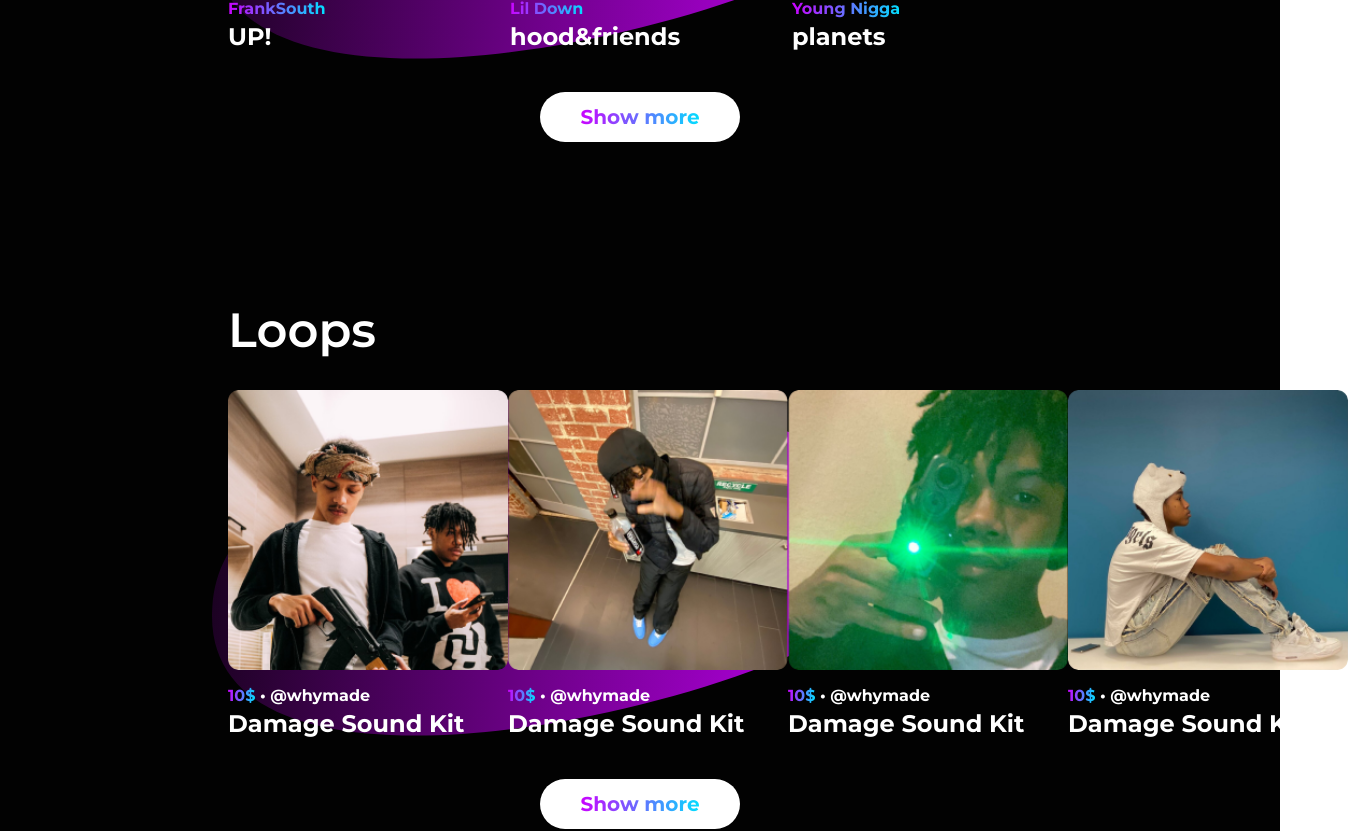
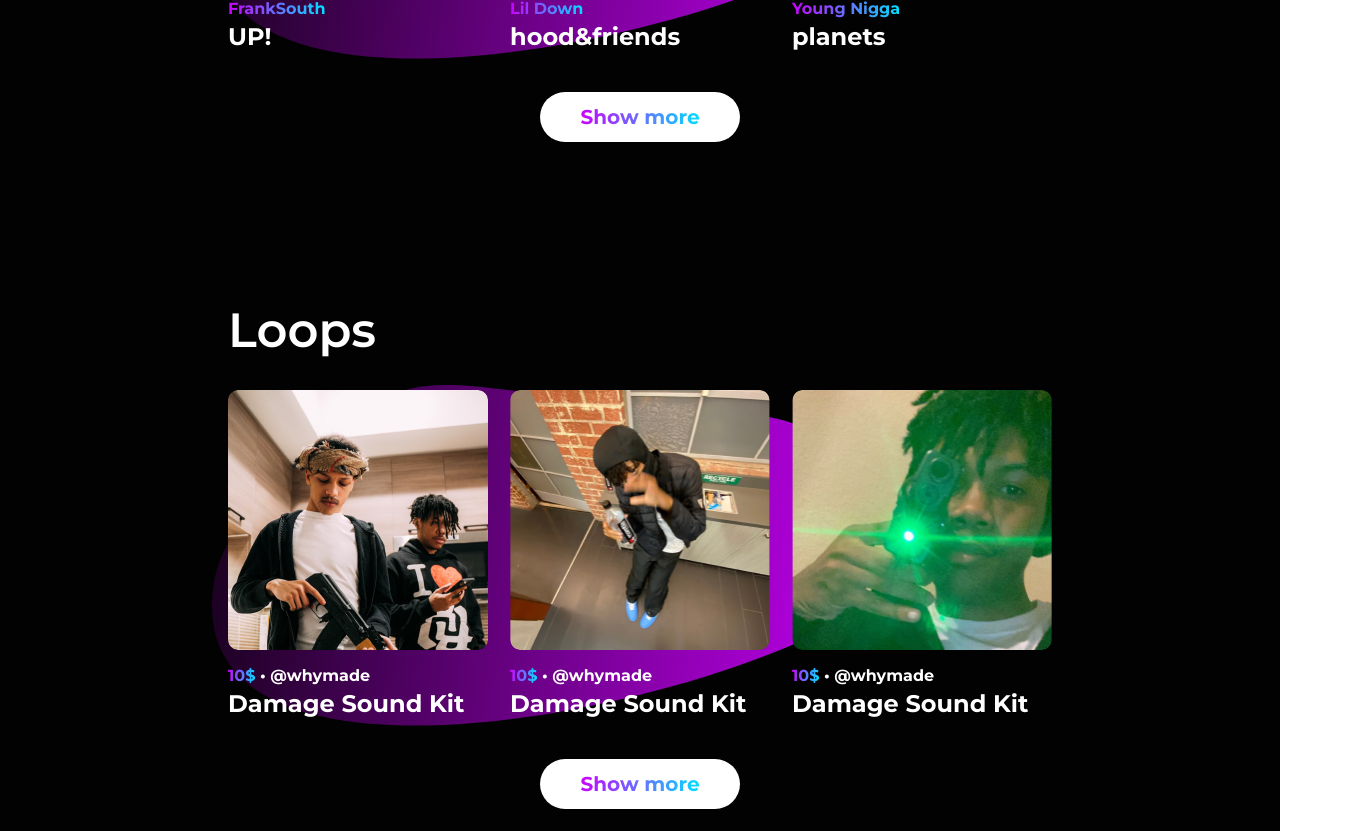
Before and after one commit to bugmak4rs/whymade-beats-store, a React (Create React App) app: page / in a window 1280 px wide. Shown: the part 1891-2722 px from the top of the page, 1348 px wide, since content can reach past the window. Built offline with nearby package versions, Linux system fonts and the light colour scheme.

Commit message:
feat: add adaptive for LoopKitCard

```diff
--- a/src/components/Cards/LoopKits/LoopKitCard/LoopKits.module.scss
+++ b/src/components/Cards/LoopKits/LoopKitCard/LoopKits.module.scss
@@ -3,10 +3,44 @@
   flex-direction: column;
   max-width: 280px;
 
+  @media (max-width: 1024px) {
+    &:nth-child(3),
+    &:nth-child(4) {
+      display: none;
+    }
+  }
+
+  @media (min-width: 1024px) {
+    &:nth-child(4) {
+      display: none;
+    }
+  }
+
+  @media (min-width: 1440px) {
+    &:nth-child(4) {
+      display: flex;
+    }
+  }
+
   &__image {
     width: 280px;
     height: 280px;
     border-radius: 10px;
+
+    @media (min-width: 768px) {
+      width: 260px;
+      height: 260px;
+    }
+
+    @media (min-width: 1024px) {
+      width: 260px;
+      height: 260px;
+    }
+
+    @media (min-width: 1440px) {
+      width: 280px;
+      height: 280px;
+    }
   }
 
   &__content {
```
